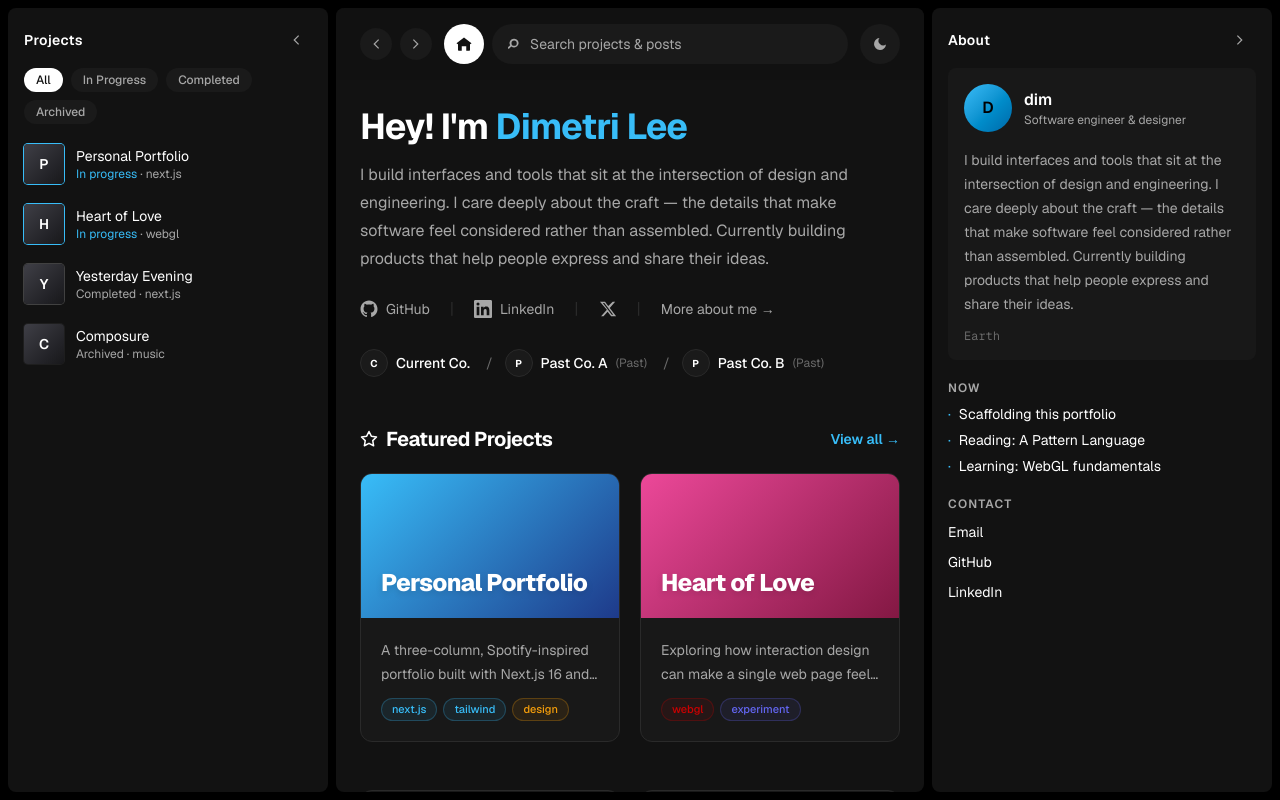
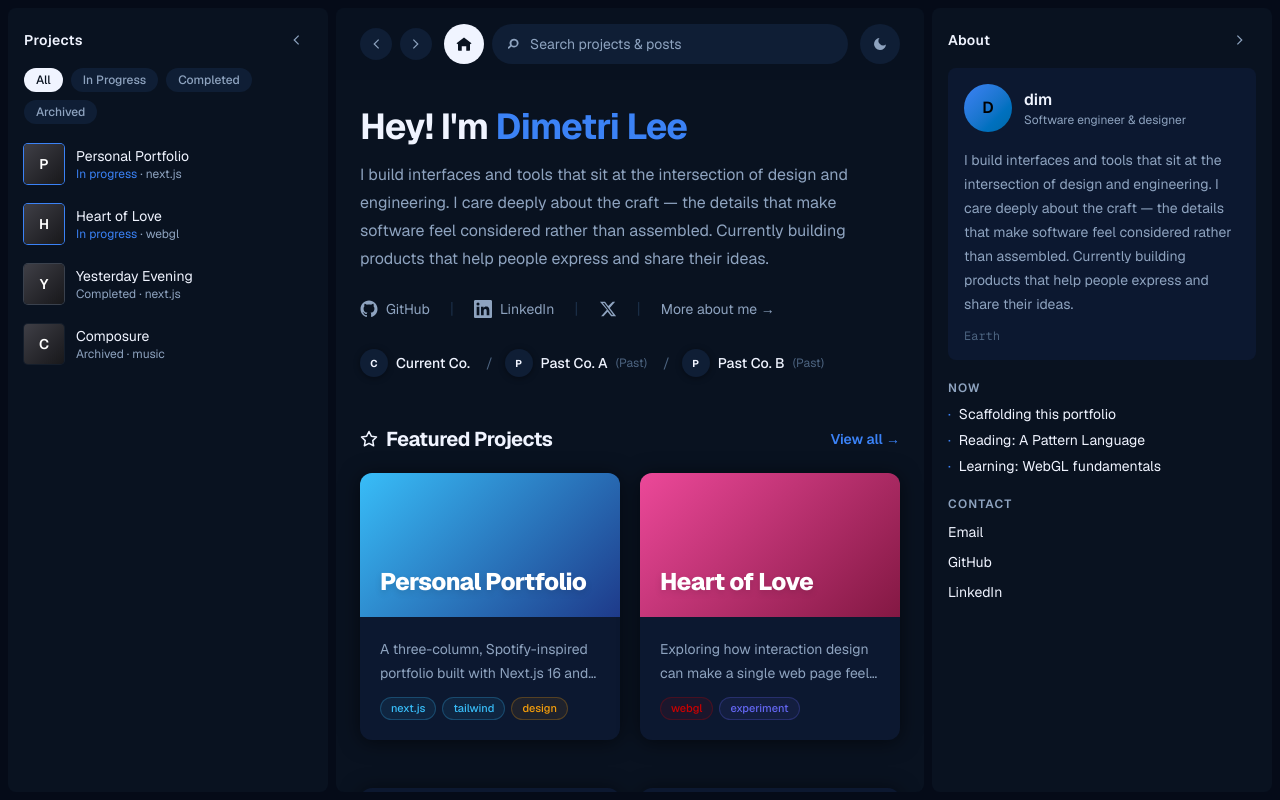
Before and after one commit to Dimmsum/personal-portfolio, a Next.js app: page / in a window 1280 px wide. Built offline with nearby package versions, Linux system fonts and the light colour scheme; no server answers.

Commit message:
Refactor styles in OverviewFeed component for improved theming and shadow effects

```diff
--- a/app/globals.css
+++ b/app/globals.css
@@ -1,29 +1,33 @@
 @import "tailwindcss";
 
 :root {
-  --bg-base: #000000;
-  --bg-elevated: #121212;
-  --bg-highlight: #1a1a1a;
-  --bg-card: #181818;
-  --border-subtle: #2a2a2a;
-  --accent: #38bdf8;
-  --accent-hover: #0ea5e9;
-  --text-primary: #ffffff;
-  --text-muted: #a7a7a7;
-  --text-dim: #6a6a6a;
+  --bg-base: #050b18;
+  --bg-elevated: #091220;
+  --bg-highlight: #0f1e35;
+  --bg-card: #0c1830;
+  --border-subtle: #1a2d45;
+  --accent: #3b82f6;
+  --accent-hover: #2563eb;
+  --text-primary: #f0f4ff;
+  --text-muted: #8ea3bf;
+  --text-dim: #4d6480;
+  --shadow-card: 0 2px 20px rgba(0, 0, 0, 0.55);
+  --shadow-card-hover: 0 6px 32px rgba(0, 0, 0, 0.7);
 }
 
 html.theme-light {
-  --bg-base: #f4f4f4;
+  --bg-base: #f0f4fa;
   --bg-elevated: #ffffff;
-  --bg-highlight: #ececec;
-  --bg-card: #fafafa;
-  --border-subtle: #e2e2e2;
+  --bg-highlight: #e4ecf7;
+  --bg-card: #f8fafd;
+  --border-subtle: #d0dce8;
   --accent: #2563eb;
   --accent-hover: #1d4ed8;
-  --text-primary: #0a0a0a;
-  --text-muted: #5a5a5a;
-  --text-dim: #8a8a8a;
+  --text-primary: #0a1220;
+  --text-muted: #4a6080;
+  --text-dim: #8aa0b8;
+  --shadow-card: 0 2px 16px rgba(10, 30, 60, 0.1);
+  --shadow-card-hover: 0 6px 28px rgba(10, 30, 60, 0.18);
 }
 
 @theme inline {
--- a/components/feed/OverviewFeed.tsx
+++ b/components/feed/OverviewFeed.tsx
@@ -114,7 +114,7 @@ function CompanyRow({ companies }: { companies: Company[] }) {
             rel="noreferrer"
             className="flex items-center gap-2 group"
           >
-            <span className="flex h-7 w-7 items-center justify-center rounded-full bg-[var(--bg-highlight)] text-[10px] font-bold text-[var(--text-primary)] border border-[var(--border-subtle)] group-hover:border-[var(--accent)] transition-colors select-none">
+            <span className="flex h-7 w-7 items-center justify-center rounded-full bg-[var(--bg-highlight)] text-[10px] font-bold text-[var(--text-primary)] shadow-[0_1px_6px_rgba(0,0,0,0.4)] transition-shadow select-none">
               {co.name.slice(0, 1).toUpperCase()}
             </span>
             <span className="text-sm font-medium text-[var(--text-primary)] group-hover:text-[var(--accent)] transition-colors">
@@ -160,7 +160,7 @@ function FeaturedProjectCard({ project }: { project: Project }) {
   const bg = postPalette(project.slug);
   return (
     <Link href={`/projects/${project.slug}`}>
-      <article className="group flex flex-col overflow-hidden rounded-xl bg-[var(--bg-card)] border border-[var(--border-subtle)] hover:border-[var(--accent)]/40 hover:shadow-lg transition-all duration-200">
+      <article className="group flex flex-col overflow-hidden rounded-xl bg-[var(--bg-card)] shadow-[var(--shadow-card)] hover:shadow-[var(--shadow-card-hover)] transition-all duration-200">
         <div
           className="relative flex h-36 w-full items-end p-5"
           style={{ background: bg }}
@@ -241,13 +241,13 @@ function RecentCommitsCard({ events }: { events: GitHubEvent[] }) {
     { color: "#ef4444", pct: 7 },
   ];
   return (
-    <div className="flex flex-col rounded-xl bg-[var(--bg-card)] border border-[var(--border-subtle)] overflow-hidden">
+    <div className="flex flex-col rounded-xl bg-[var(--bg-card)] shadow-[var(--shadow-card)] overflow-hidden">
       <div className="flex items-center justify-between px-4 py-3 border-b border-[var(--border-subtle)]">
         <div className="flex items-center gap-2">
           <CommitIcon />
           <span className="text-sm font-semibold text-[var(--text-primary)]">Recent Commits</span>
         </div>
-        <span className="text-[10px] font-mono text-[var(--text-dim)] border border-[var(--border-subtle)] rounded px-1.5 py-0.5">
+        <span className="text-[10px] font-mono text-[var(--text-dim)] bg-[var(--bg-highlight)] rounded px-1.5 py-0.5">
           info
         </span>
       </div>
@@ -312,7 +312,7 @@ function CommitRow({ event }: { event: GitHubEvent }) {
 
 function LatestPostsCard({ posts }: { posts: Post[] }) {
   return (
-    <div className="flex flex-col rounded-xl bg-[var(--bg-card)] border border-[var(--border-subtle)] overflow-hidden">
+    <div className="flex flex-col rounded-xl bg-[var(--bg-card)] shadow-[var(--shadow-card)] overflow-hidden">
       <div className="flex items-center justify-between px-4 py-3 border-b border-[var(--border-subtle)]">
         <div className="flex items-center gap-2">
           <PostsIcon />
@@ -358,7 +358,7 @@ function PostRow({ post }: { post: Post }) {
 function LetsConnectSection() {
   const email = profile.contact.find((c) => c.label === "Email")?.href ?? "mailto:dimetri.lee.2024@gmail.com";
   return (
-    <section className="rounded-xl border border-[var(--border-subtle)] bg-[var(--bg-card)] overflow-hidden">
+    <section className="rounded-xl bg-[var(--bg-card)] shadow-[var(--shadow-card)] overflow-hidden">
       <div
         className="relative flex flex-col items-center gap-4 px-8 py-12 text-center"
         style={{
```
